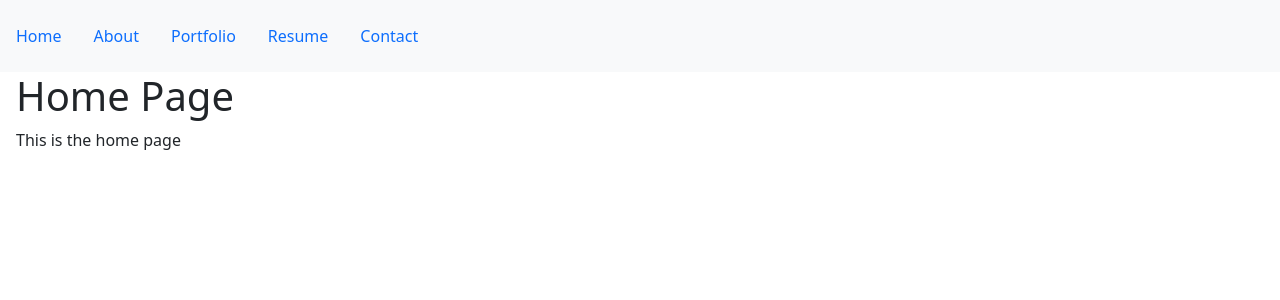
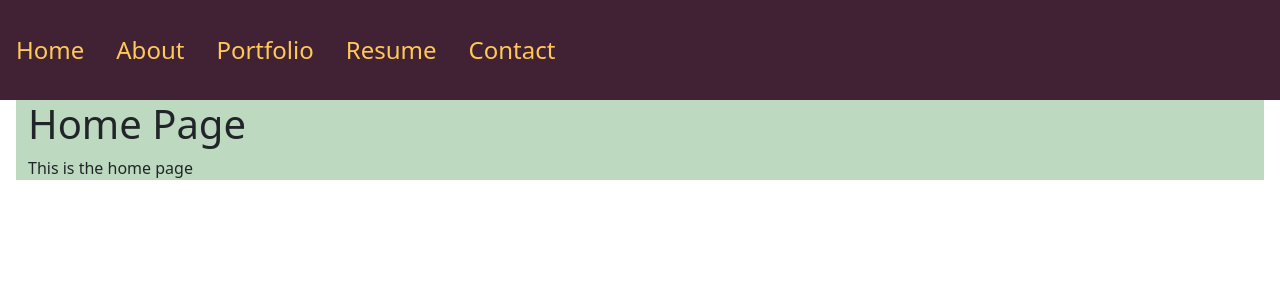
Before and after one commit to SAbramson16/react-portfolio, a React (Vite) app: page / in a window 1280 px wide. Shown: the top 300 px of the page. Built offline with nearby package versions, Linux system fonts and the light colour scheme.

Commit message:
added styling document

```diff
--- a/index.html
+++ b/index.html
@@ -5,6 +5,7 @@
     <link rel="icon" type="image/svg+xml" href="/vite.svg" />
     <meta name="viewport" content="width=device-width, initial-scale=1.0" />
     <title>Sharon Abramson</title>
+    <link rel="stylesheet" href="./src/assets/css/style.css">
   </head>
   <body>
     <div id="root"></div>
--- /dev/null
+++ b/src/assets/css/style.css
@@ -0,0 +1,30 @@
+
+:root {
+    --light: #bdd9bf;
+    --blue: #2e4052;
+    --yellow: #ffc857;
+    --white: #ffffff;
+    --purple: #412234;
+  }
+
+nav {
+    background-color: var(--purple);
+    height: 100px;
+}
+
+.nav-item {
+    font-size: x-large;
+
+}
+
+.nav-item a {
+    color: var(--yellow);
+}
+
+.nav-item a:hover {
+    color: var(--white);
+}
+
+.container-fluid{
+    background-color: var(--light);
+}
--- a/src/components/Navbar.jsx
+++ b/src/components/Navbar.jsx
@@ -2,7 +2,7 @@
 // We assign them to their own variable names
 function Navbar({ currentPage, handlePageChange }) {
   return (
-    <nav class="navbar navbar-expand-lg navbar-light bg-light">
+    <nav class="navbar navbar-expand-lg">
     <ul className="navbar nav">
       <li className="nav-item">
         <a
--- a/src/components/pages/Home.jsx
+++ b/src/components/pages/Home.jsx
@@ -1,6 +1,6 @@
 export default function Home() {
     return (
-      <div>
+      <div class="container-fluid">
         <h1>Home Page</h1>
         <p>
           This is the home page
```
